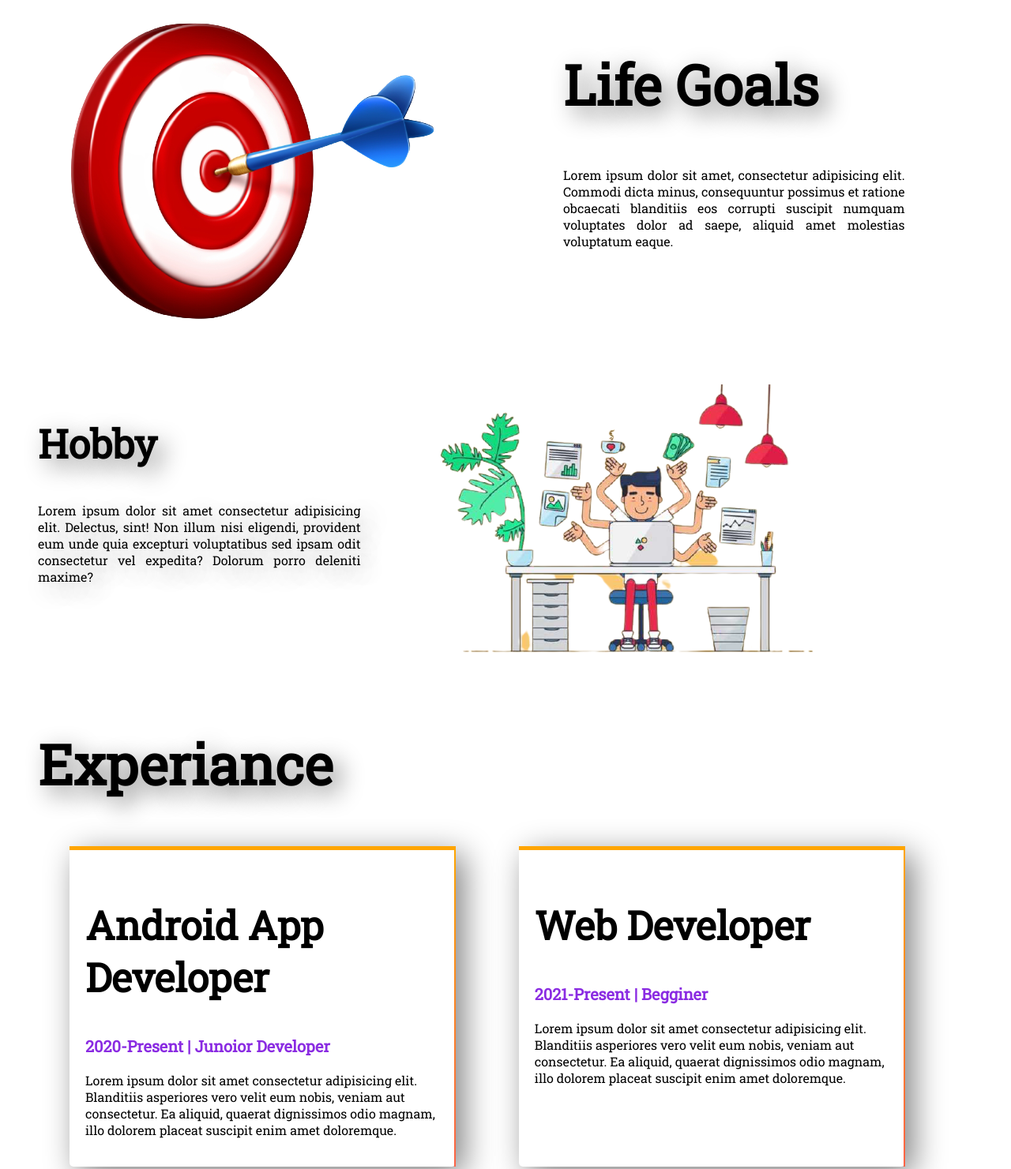
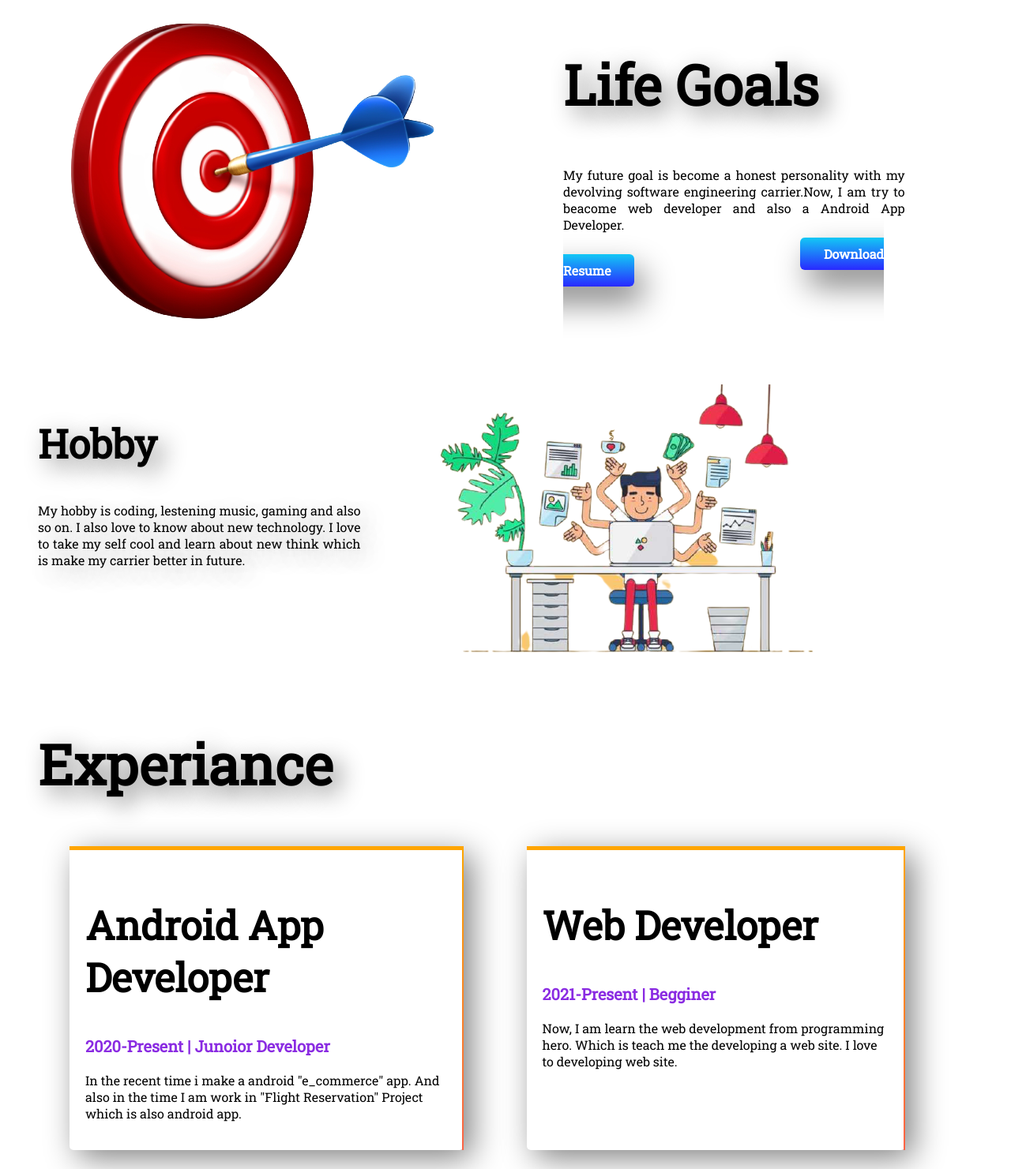
Before and after one commit to showkhin1997/self-practice-portfolio, a plain HTML site: page index.html in a window 1280 px wide. Shown: the part 942-2423 px from the top of the page at 79% size. Drawn offline with Linux system fonts and the light colour scheme.

Commit message:
text update

```diff
--- a/index.html
+++ b/index.html
@@ -29,12 +29,10 @@
                 <h2 id="to">To</h2>
                 <h2>My <span id="kingdom-color">Kingdom!</span></h2>
                 <h3>Programming and Coading</h3>
-                <p>Lorem ipsum, dolor sit amet consectetur adipisicing elit. Ratione, incidunt similique? Nisi sunt
-                    soluta,
-                    consectetur quaerat nesciunt, fugiat vel dolorem blanditiis porro cum reiciendis repellendus
-                    obcaecati
-                    odit.
-                    Inventore, porro enim!</p><br>
+                <p>I am Minhajul Islam Showkhin. Now i am undergraduate student of Software Engineering in Daffodil
+                    International University. To obtain a position with opportunities to utilize my technical, I.T
+                    experiences, skill, talent, creativity, sincerity for the better achievement of the organization.
+                </p><br>
                 <a class="hireme-button" target="_blank"
                     href="https://www.linkedin.com/in/md-minhajul-islam-showkhin-809658206/">HIRE
                     ME</a>
@@ -51,18 +49,21 @@
         </div>
         <div class="middle-section">
             <h1>Life Goals</h1>
-            <p>Lorem ipsum dolor sit amet, consectetur adipisicing elit. Commodi dicta minus, consequuntur possimus et
-                ratione obcaecati blanditiis eos corrupti suscipit numquam voluptates dolor ad saepe, aliquid amet
-                molestias voluptatum eaque.</p>
+            <p> My
+                future goal is become a honest personality with my devolving software engineering carrier.Now, I am try
+                to beacome web developer and also a
+                Android App Developer.</p>
+            <a class="hireme-button" target="_blank" href="">Download Resume</a>
         </div>
     </section>
 
     <section class="flexible-container">
         <div class="hobby">
             <h2>Hobby</h2>
-            <p>Lorem ipsum dolor sit amet consectetur adipisicing elit. Delectus, sint! Non illum nisi eligendi,
-                provident eum unde quia excepturi voluptatibus sed ipsam odit consectetur vel expedita? Dolorum porro
-                deleniti maxime?</p>
+            <p>My hobby is coding, lestening music, gaming and also so on.
+                I also love to know about new technology. I love to take my self cool and
+                learn about new think which is make my carrier better in future.
+            </p>
         </div>
         <div class="hobby-image">
             <img src="images/hobby-image.png" alt="">
@@ -75,19 +76,15 @@
             <div id="android-app-developer" class="developer-item">
                 <h2>Android App Developer</h2>
                 <h3>2020-Present | Junoior Developer</h3>
-                <p>Lorem ipsum dolor sit amet consectetur adipisicing elit. Blanditiis asperiores vero velit eum nobis,
-                    veniam aut consectetur. Ea aliquid, quaerat dignissimos odio magnam, illo dolorem placeat suscipit
-                    enim
-                    amet doloremque.
+                <p>In the recent time i make a android "e_commerce" app. And also in the time I am work in "Flight
+                    Reservation" Project which is also android app.
                 </p>
             </div>
             <div id="web-developer" class="developer-item">
                 <h2>Web Developer</h2>
                 <h3>2021-Present | Begginer</h3>
-                <p>Lorem ipsum dolor sit amet consectetur adipisicing elit. Blanditiis asperiores vero velit eum nobis,
-                    veniam aut consectetur. Ea aliquid, quaerat dignissimos odio magnam, illo dolorem placeat suscipit
-                    enim
-                    amet doloremque.
+                <p>Now, I am learn the web development from programming hero. Which is teach me the developing a web
+                    site. I love to developing web site.
             </div>
         </div>
     </section>
```
